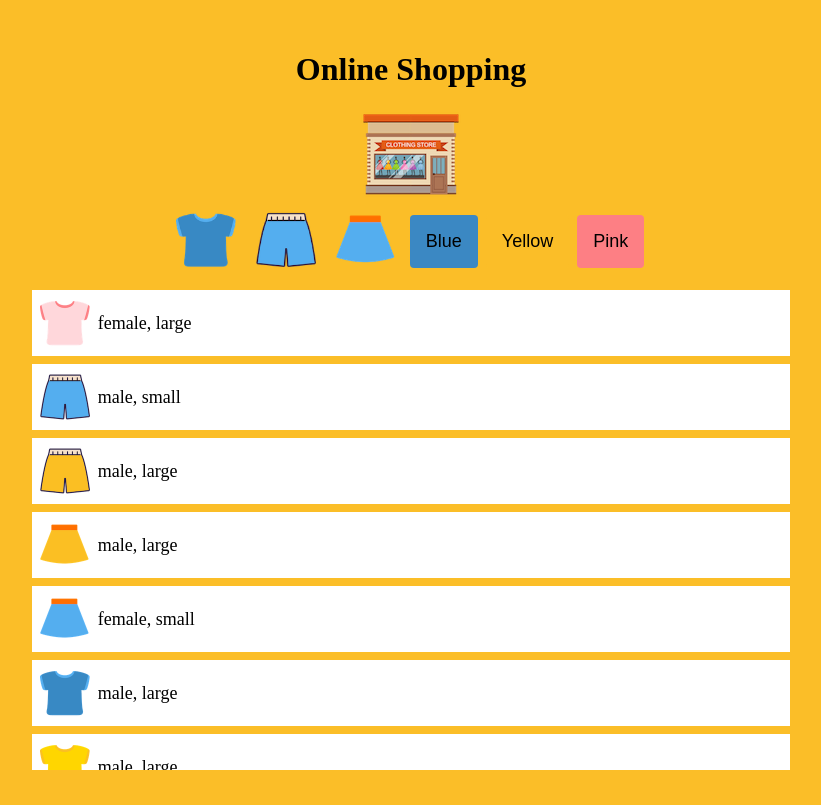
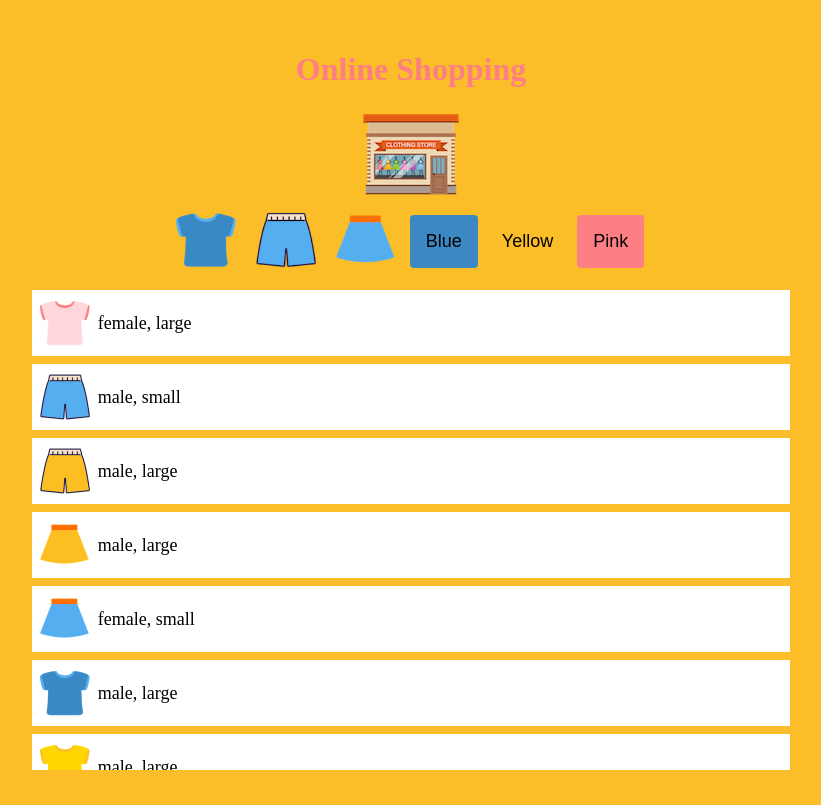
Before and after one commit to yulbamn/kubernetescode, a plain HTML site: page index.html in a window 1280 px wide. Shown: the whole page, without its empty margins (229-1050 px from the left). Drawn offline with Linux system fonts and the light colour scheme.

Commit message:
Update index.html

```diff
--- a/index.html
+++ b/index.html
@@ -8,7 +8,7 @@
     <script src="src/main.js" defer></script>
   </head>
   <body>
-    <h1 style="color: #000000;">Online Shopping</h1>
+    <h1 style="color: #fd7f84;">Online Shopping</h1>
     <!-- Logo -->
     <img src="img/logo.png" alt="Logo" class="logo" />
 
```
